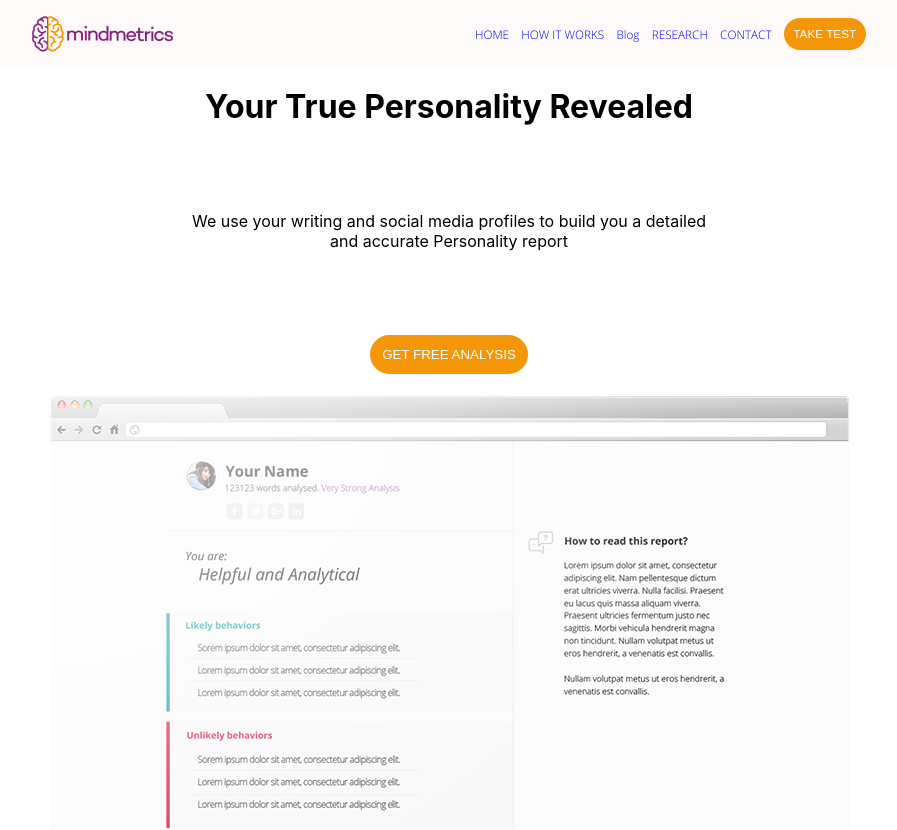
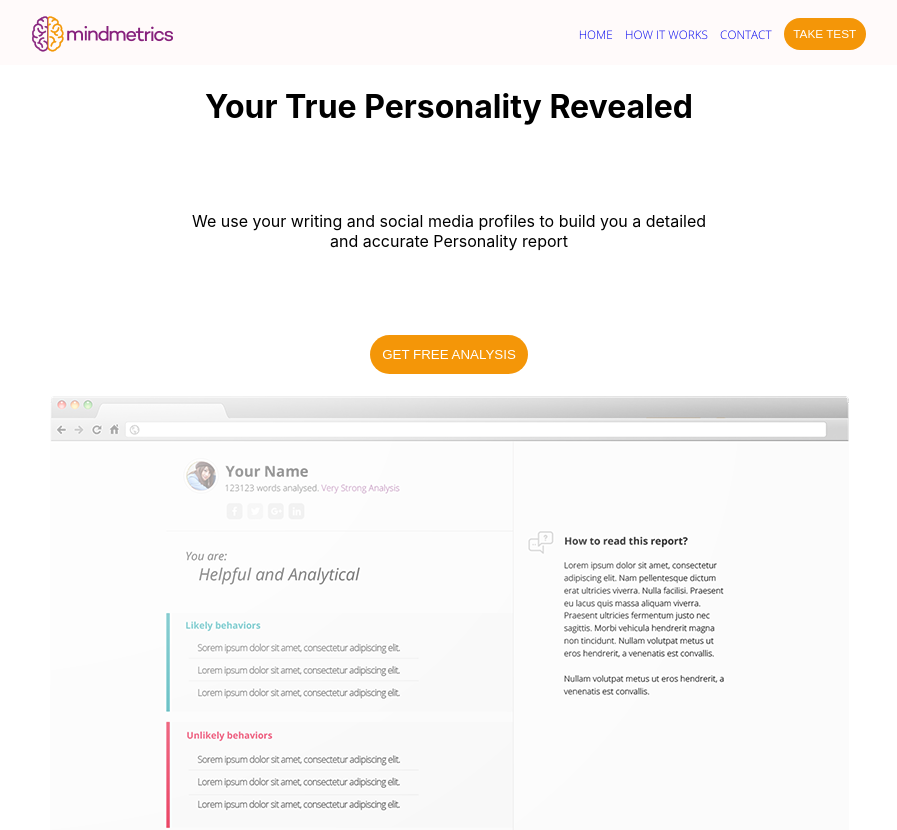
Before and after one commit to Nitcheu2020/Mindmetrics, a React (Create React App) app: page /footer in a window 1280 px wide. Shown: the top 830 px of the page, without its empty margins (191-1088 px from the left). Built offline with nearby package versions, Linux system fonts and the light colour scheme; no server answers.

Commit message:
removing unecessary menu items

```diff
--- a/src/Description.js
+++ b/src/Description.js
@@ -93,7 +93,8 @@ class Description extends Component {
         betterthan1:11,
         betterthan2:13,
         betterthan3:17,
-        betterthan4:19
+        betterthan4:19,
+        inProp:false,
         //PASSER LA FONCTION DE DISPLAY EN PARAMETRE AUSSI
     };
     this.handleSubmit = this.handleSubmit.bind(this);
@@ -297,8 +298,10 @@ const onSiteChanged = (e) => {
                 //Move to the next page *****
             if (nextQuestion.length ===5 && fin<100)
             {
-              this.setState({debut:debut+5,fin:fin+5});
+              this.setState({debut:debut+5,fin:fin+5,inProp:true});
               nextQuestion=[];
+            }else {
+              this.setState({inProp:false})
             }
            }, 2000);
 
--- a/src/Menu.js
+++ b/src/Menu.js
@@ -23,10 +23,9 @@ const styleMenu = {
 
 /*
 
-            <Link to="/description" style={styleMenu}>HOW IT WORKS</Link>
+
             <Link to="/blog" style={styleMenu}>Blog</Link>
             <Link to="/research" style={styleMenu} >RESEARCH</Link>
-            <Link to="/contact" style={styleMenu}>CONTACT</Link>
 */
 const  Menu = (props) => {
     return (
@@ -42,8 +41,6 @@ const  Menu = (props) => {
           }}>
             <Link to="/" style={styleMenu}>HOME</Link>
             <Link to="/description" style={styleMenu}>HOW IT WORKS</Link>
-            <Link to="/blog" style={styleMenu}>Blog</Link>
-            <Link to="/research" style={styleMenu} >RESEARCH</Link>
             <Link to="/contact" style={styleMenu}>CONTACT</Link>
           </nav>
     );
```
